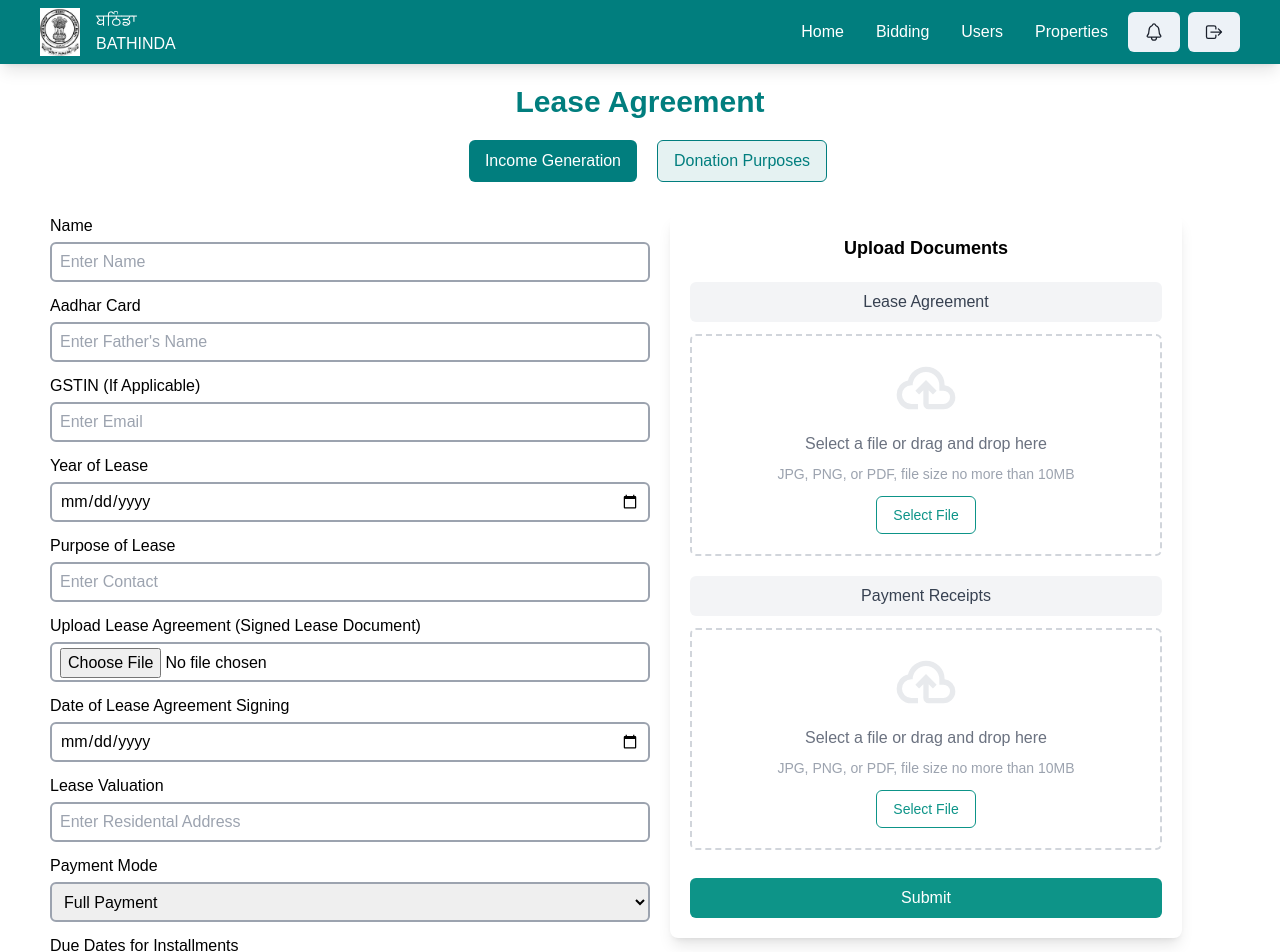
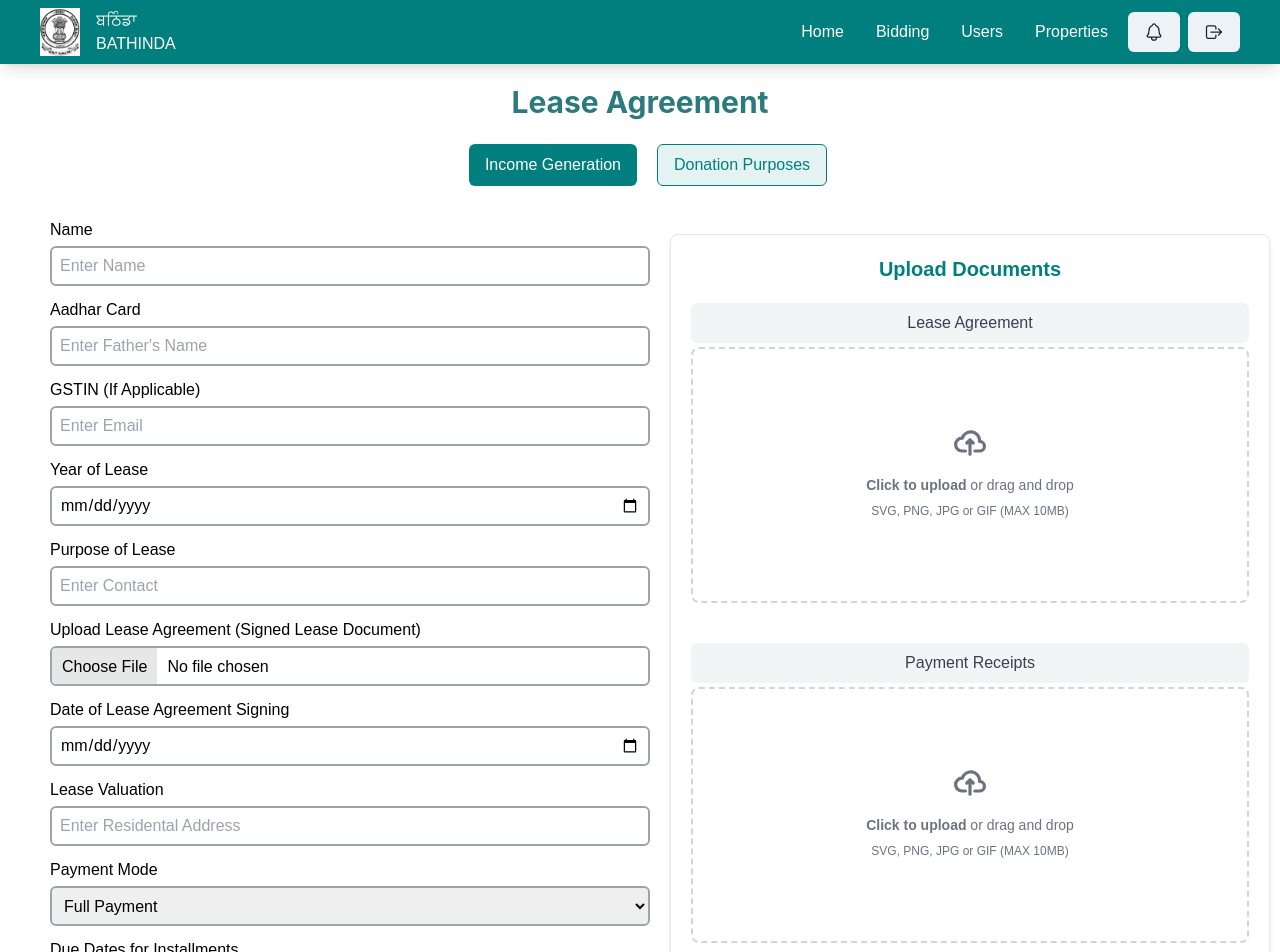
Before and after one commit to Navraj86/RCS_Frontend, a React (Vite) app: page /leaseagreement in a window 1280 px wide. Shown: the top 952 px of the page. Built offline with nearby package versions, Linux system fonts and the light colour scheme.

Commit message:
buttons set and lease agreement form

```diff
--- a/src/components/IncomeGeneration.jsx
+++ b/src/components/IncomeGeneration.jsx
@@ -1,5 +1,6 @@
-import React from 'react'
+import React from "react";
 import cloudSvg from "../assets/cloud_upload_24dp_E8EAED_FILL0_wght400_GRAD0_opsz24.svg";
+import "../index.css"
 
 const IncomeGeneration = () => {
   return (
@@ -11,7 +12,7 @@ const IncomeGeneration = () => {
             <input
               required
               type="text"
-                className="h-10 border-2 border-gray-400 rounded-md px-2 focus:outline-none focus:border-teal-600 focus:shadow-md"
+              className="h-10 border-2 border-gray-400 rounded-md px-2 focus:outline-none focus:border-teal-600 "
               placeholder="Enter Name"
             />
           </div>
@@ -21,7 +22,7 @@ const IncomeGeneration = () => {
             <input
               required
               type="number"
-                className="h-10 border-2 border-gray-400 rounded-md px-2 focus:outline-none focus:border-teal-600 focus:shadow-md"
+              className="h-10 border-2 border-gray-400 rounded-md px-2 focus:outline-none focus:border-teal-600 "
               placeholder="Enter Father's Name"
             />
           </div>
@@ -31,7 +32,7 @@ const IncomeGeneration = () => {
             <input
               required
               type="number"
-                className="h-10 border-2 border-gray-400 rounded-md px-2 focus:outline-none focus:border-teal-600 focus:shadow-md"
+              className="h-10 border-2 border-gray-400 rounded-md px-2 focus:outline-none focus:border-teal-600 "
               placeholder="Enter Email"
             />
           </div>
@@ -40,7 +41,7 @@ const IncomeGeneration = () => {
             <input
               required
               type="date"
-                className="h-10 border-2 border-gray-400 rounded-md px-2 focus:outline-none focus:border-teal-600 focus:shadow-md"
+              className="h-10 border-2 border-gray-400 rounded-md px-2 focus:outline-none focus:border-teal-600 "
               placeholder="Enter Aadhar Card"
             />
           </div>
@@ -49,7 +50,7 @@ const IncomeGeneration = () => {
             <input
               required
               type="text"
-                className="h-10 border-2 border-gray-400 rounded-md px-2 focus:outline-none focus:border-teal-600 focus:shadow-md"
+              className="h-10 border-2 border-gray-400 rounded-md px-2 focus:outline-none focus:border-teal-600 "
               placeholder="Enter Contact"
             />
           </div>
@@ -60,7 +61,7 @@ const IncomeGeneration = () => {
             <input
               required
               type="file"
-                className="h-10 py-1 border-2 border-gray-400 rounded-md px-2 focus:outline-none focus:border-teal-600 focus:shadow-md"
+
               placeholder="Enter Residental Address"
             />
           </div>
@@ -69,7 +70,7 @@ const IncomeGeneration = () => {
             <input
               required
               type="date"
-                className="h-10 border-2 border-gray-400 rounded-md px-2 focus:outline-none focus:border-teal-600 focus:shadow-md"
+              className="h-10 border-2 border-gray-400 rounded-md px-2 focus:outline-none focus:border-teal-600 "
               placeholder="Enter Residental Address"
             />
           </div>
@@ -78,14 +79,14 @@ const IncomeGeneration = () => {
             <input
               required
               type="number"
-                className="h-10 border-2 border-gray-400 rounded-md px-2 focus:outline-none focus:border-teal-600 focus:shadow-md"
+              className="h-10 border-2 border-gray-400 rounded-md px-2 focus:outline-none focus:border-teal-600 "
               placeholder="Enter Residental Address"
             />
           </div>
           <div className="mb-3 flex flex-col gap-1">
             <label>Payment Mode</label>
             <select
-                className="h-10 border-2 border-gray-400 rounded-md px-2 focus:outline-none focus:border-teal-600 focus:shadow-md"
+              className="h-10 border-2 border-gray-400 rounded-md px-2 focus:outline-none focus:border-teal-600 "
               name="paymentMode"
               id=""
             >
@@ -98,7 +99,7 @@ const IncomeGeneration = () => {
             <input
               required
               type="date"
-                className="h-10 border-2 border-gray-400 rounded-md px-2 focus:outline-none focus:border-teal-600 focus:shadow-md"
+              className="h-10 border-2 border-gray-400 rounded-md px-2 focus:outline-none focus:border-teal-600 "
               placeholder="Enter Residental Address"
             />
           </div>
@@ -107,66 +108,110 @@ const IncomeGeneration = () => {
             <input
               required
               type="text"
-                className="h-10 border-2 border-gray-400 rounded-md px-2 focus:outline-none focus:border-teal-600 focus:shadow-md"
+              className="h-10 border-2 border-gray-400 rounded-md px-2 focus:outline-none focus:border-teal-600 "
               placeholder="Enter Residental Address"
             />
           </div>
         </form>
       </div>
 
-        <div className="w-[600px] mt-8 ">
-          <div className="bg-white w-full max-w-lg rounded-lg shadow-lg p-5">
+      <div className="w-[600px] mt-12">
+        <div className="bg-white w-[600px] rounded-lg p-5 border border-gray-200 shadow-md">
           <div className="text-center">
-              <h1 className="text-lg font-bold">Upload Documents</h1>
+            <h1 className="text-xl font-bold text-[#017e7e]">Upload Documents</h1>
           </div>
 
           <div className="mt-5">
             <h2 className="text-gray-700 font-medium text-center py-2 bg-gray-100 rounded-md">
               Lease Agreement
             </h2>
-              <div className="border-dashed border-2 border-gray-300 rounded-md p-5 text-center mt-3">
-                <div className="text-gray-500">
-                  <div className="flex justify-center mb-3">
-                    <img className="w-16" src={cloudSvg} alt="" />
-                  </div>
-                  <p>Select a file or drag and drop here</p>
-                  <p className="text-sm text-gray-400 mt-2">
-                    JPG, PNG, or PDF, file size no more than 10MB
+            {/*--------- Drag & Drop --------*/}
+            <div class="flex items-center justify-center w-full mt-1">
+              <label
+                for="dropzone-file"
+                class=" flex flex-col items-center justify-center w-full h-64 border-2 border-gray-300 border-dashed rounded-lg cursor-pointer  hover:bg-gray-50 dark:border-gray-400 dark:hover:border-gray-500 "
+              >
+                <div class="flex flex-col items-center justify-center pt-5 pb-6">
+                  <svg
+                    class="w-8 h-8 mb-4 text-gray-500 dark:text-gray-400"
+                    aria-hidden="true"
+                    xmlns="http://www.w3.org/2000/svg"
+                    fill="none"
+                    viewBox="0 0 20 16"
+                  >
+                    <path
+                      stroke="currentColor"
+                      stroke-linecap="round"
+                      stroke-linejoin="round"
+                      stroke-width="2"
+                      d="M13 13h3a3 3 0 0 0 0-6h-.025A5.56 5.56 0 0 0 16 6.5 5.5 5.5 0 0 0 5.207 5.021C5.137 5.017 5.071 5 5 5a4 4 0 0 0 0 8h2.167M10 15V6m0 0L8 8m2-2 2 2"
+                    />
+                  </svg>
+                  <p class="mb-2 text-sm text-gray-500 dark:text-gray-400">
+                    <span class="font-semibold">Click to upload</span> or drag
+                    and drop
+                  </p>
+                  <p class="text-xs text-gray-500 dark:text-gray-400">
+                    SVG, PNG, JPG or GIF (MAX 10MB)
                   </p>
                 </div>
-                <button className=" border border-teal-600 text-teal-600 mt-3 py-2 px-4 rounded-md text-sm">
-                  Select File
+                <input id="dropzone-file" type="file" class="hidden" />
+              </label>
+            </div>
+          </div>
+
+          <div className="mt-10">
+            <h2 className="text-gray-700 font-medium text-center py-2 bg-gray-100 rounded-md">
+              Payment Receipts
+            </h2>
+
+            {/*--------- Drag & Drop --------*/}
+            <div class="flex items-center justify-center w-full mt-1">
+              <label
+                for="dropzone-file"
+                class=" flex flex-col items-center justify-center w-full h-64 border-2 border-gray-300 border-dashed rounded-lg cursor-pointer hover:bg-gray-50 dark:border-gray-400 dark:hover:border-gray-500 "
+              >
+                <div class="flex flex-col items-center justify-center pt-5 pb-6">
+                  <svg
+                    class="w-8 h-8 mb-4 text-gray-500 dark:text-gray-400"
+                    aria-hidden="true"
+                    xmlns="http://www.w3.org/2000/svg"
+                    fill="none"
+                    viewBox="0 0 20 16"
+                  >
+                    <path
+                      stroke="currentColor"
+                      stroke-linecap="round"
+                      stroke-linejoin="round"
+                      stroke-width="2"
+                      d="M13 13h3a3 3 0 0 0 0-6h-.025A5.56 5.56 0 0 0 16 6.5 5.5 5.5 0 0 0 5.207 5.021C5.137 5.017 5.071 5 5 5a4 4 0 0 0 0 8h2.167M10 15V6m0 0L8 8m2-2 2 2"
+                    />
+                  </svg>
+                  <p class="mb-2 text-sm text-gray-500 dark:text-gray-400">
+                    <span class="font-semibold">Click to upload</span> or drag
+                    and drop
+                  </p>
+                  <p class="text-xs text-gray-500 dark:text-gray-400">
+                    SVG, PNG, JPG or GIF (MAX 10MB)
+                  </p>
+                </div>
+                <input id="dropzone-file" type="file" class="hidden" />
+              </label>
+            </div>
+          </div>
+
+        </div>
+          <div className="mt-5">
+            <button
+              type="submit"
+              className="rounded-md w-full h-10 text-white bg-[#017e7e] hover:bg-[#007171] active:bg-[#006464] mt-2"
+            >
+              Submit
             </button>
           </div>
       </div>
+    </div>
+  );
+};
 
-            <div className="mt-5">
-              <h2 className="text-gray-700 font-medium text-center py-2 bg-gray-100 rounded-md">
-                Payment Receipts
-              </h2>
-              <div className="border-dashed border-2 border-gray-300 rounded-md p-5 text-center mt-3">
-                <div className="text-gray-500">
-                  <div className="flex justify-center mb-3">
-                    <img className="w-16" src={cloudSvg} alt="" />
-                  </div>
-                  <p>Select a file or drag and drop here</p>
-                  <p className="text-sm text-gray-400 mt-2">
-                    JPG, PNG, or PDF, file size no more than 10MB
-                  </p>
-                </div>
-                <button className=" border border-teal-600 text-teal-600 mt-3 py-2 px-4 rounded-md text-sm">
-                  Select File
-                </button>
-              </div>
-            </div>
-
-            <div className="mt-5">
-            <button type='submit' className='rounded-md w-full h-10 text-white bg-teal-600 mt-2'>Submit</button>
-            </div>
-          </div>
-        </div>
-      </div>
-  )
-}
-
-export default IncomeGeneration
+export default IncomeGeneration;
--- a/src/index.css
+++ b/src/index.css
@@ -5,3 +5,22 @@
 .navstyle {
     @apply relative font-normal text-white after:content-[''] after:absolute after:w-full after:scale-x-0 after:h-[1.5px] after:-bottom-1 after:left-0 after:bg-white after:origin-left hover:after:scale-x-100 after:transition-transform after:duration-500
 }
+
+input[type="file"]::file-selector-button {
+    background-color: rgb(231, 231, 231);
+    color: black;
+    padding: 7px 10px;
+    border: none;
+    margin-right: 10px;
+}
+
+input[type="file"]{
+    width: 100%;
+    height: 40px;
+    border: 2px solid rgb(156 163 175);
+    border-radius: 6px;
+}
+
+input[type="file"]:focus{
+    border-color: #0d9488;
+}
--- a/src/pages/AddUser.jsx
+++ b/src/pages/AddUser.jsx
@@ -1,13 +1,24 @@
-import { Button, ButtonGroup, WrapItem } from "@chakra-ui/react";
+import {
+  Heading,
+} from "@chakra-ui/react";
 
 const AddUser = () => {
   return (
-    <div className="w-[600px] ms-10">
-      <h1 className="text-2xl font-bold mb-2 text-center mt-5">Add User</h1>
+    <div className="w-[600px] ms-20">
+      <Heading
+        className="mt-5"
+        as="h1"
+        size="lg"
+        textAlign="center"
+        mb={6}
+        color="teal.600"
+      >
+        Add User
+      </Heading>
       <form action="">
         <div className="mb-3 flex flex-col gap-1">
           <label>Name</label>
-          <input required type="text" className="h-10 border-2 border-gray-400 rounded-md px-2 focus:outline-none focus:border-teal-600 focus:shadow-md" placeholder="Enter Name" />
+          <input required type="text" className="h-10 border-2 border-gray-400 rounded-md px-2 focus:outline-none focus:border-teal-600 " placeholder="Enter Name" />
         </div>
 
         <div className="mb-3 flex flex-col gap-1">
@@ -15,7 +26,7 @@ const AddUser = () => {
           <input
             required
             type="text"
-            className="h-10 border-2 border-gray-400 rounded-md px-2 focus:outline-none focus:border-teal-600 focus:shadow-md"
+            className="h-10 border-2 border-gray-400 rounded-md px-2 focus:outline-none focus:border-teal-600 "
             placeholder="Enter Father's Name"
           />
         </div>
@@ -25,7 +36,7 @@ const AddUser = () => {
           <input
             required
             type="email"
-            className="h-10 border-2 border-gray-400 rounded-md px-2 focus:outline-none focus:border-teal-600 focus:shadow-md"
+            className="h-10 border-2 border-gray-400 rounded-md px-2 focus:outline-none focus:border-teal-600 "
             placeholder="Enter Email"
           />
         </div>
@@ -34,7 +45,7 @@ const AddUser = () => {
           <input
             required
             type="number"
-            className="h-10 border-2 border-gray-400 rounded-md px-2 focus:outline-none focus:border-teal-600 focus:shadow-md"
+            className="h-10 border-2 border-gray-400 rounded-md px-2 focus:outline-none focus:border-teal-600 "
             placeholder="Enter Aadhar Card"
           />
         </div>
@@ -43,7 +54,7 @@ const AddUser = () => {
           <input
             required
             type="number"
-            className="h-10 border-2 border-gray-400 rounded-md px-2 focus:outline-none focus:border-teal-600 focus:shadow-md"
+            className="h-10 border-2 border-gray-400 rounded-md px-2 focus:outline-none focus:border-teal-600 "
             placeholder="Enter Contact"
           />
         </div>
@@ -52,12 +63,12 @@ const AddUser = () => {
           <input
             required
             type="text"
-            className="h-10 border-2 border-gray-400 rounded-md px-2 focus:outline-none focus:border-teal-600 focus:shadow-md"
+            className="h-10 border-2 border-gray-400 rounded-md px-2 focus:outline-none focus:border-teal-600 "
             placeholder="Enter Residental Address"
           />
         </div>
 
-        <button type='submit' className='rounded-md w-full h-10 text-white bg-teal-600 mb-40 mt-2'>Submit</button>
+        <button type='submit' className='rounded-md w-full h-10 text-white bg-[#017e7e] hover:bg-[#007171] active:bg-[#006464] mt-2'>Submit</button>
       </form>
     </div>
   );
--- a/src/pages/LeaseAgreement.jsx
+++ b/src/pages/LeaseAgreement.jsx
@@ -1,7 +1,7 @@
-import { NavLink } from "react-router-dom";
 import { useState } from "react";
 import IncomeGeneration from "../components/IncomeGeneration";
 import DonationPurpose from "../components/DonationPurpose";
+import { Heading } from "@chakra-ui/react";
 
 const LeaseAgreement = () => {
   const [activeComp, setActiveComp] = useState("A");
@@ -16,19 +16,35 @@ const LeaseAgreement = () => {
 
   return (
     <>
-
-      <h1 className="text-3xl font-bold mb-2 text-center items-center mt-5 text-[#017e7e]">
+      <Heading
+        className="mt-5"
+        as="h1"
+        size="lg"
+        textAlign="center"
+        mb={6}
+        color="teal.600"
+      >
         Lease Agreement
-      </h1>
+      </Heading>
 
       <div className="flex justify-center ms-20 mt-5">
-        <button onClick={() => Income()} className={`rounded-md px-4 py-2 me-5 ${activeComp === 'A'? "bg-[#017E7E] text-white" : "bg-[#e5f2f2] text-[#017e7e] border border-[#017e7e]" }`}>Income Generation</button>
-        <button onClick={() => Donation()} className={`rounded-md px-4 py-2 me-16 ${activeComp === 'B'? "bg-[#017E7E] text-white" : "bg-[#e5f2f2] text-[#017e7e] border border-[#017e7e]" }`}>Donation Purposes</button>
+        <button
+          onClick={() => Income()}
+          className={`rounded-md px-4 py-2 me-5 ${activeComp === "A" ? "bg-[#017E7E] text-white" : "bg-[#e5f2f2] text-[#017e7e] border border-[#017e7e]"}`}
+        >
+          Income Generation
+        </button>
+        <button
+          onClick={() => Donation()}
+          className={`rounded-md px-4 py-2 me-16 ${activeComp === "B" ? "bg-[#017E7E] text-white" : "bg-[#e5f2f2] text-[#017e7e] border border-[#017e7e]"}`}
+        >
+          Donation Purposes
+        </button>
       </div>
-    <div className="ms-10">
-      {activeComp === "A" && <IncomeGeneration />}
-      {activeComp === "B" && <DonationPurpose />}
-    </div>
+      <div className="ms-10">
+        {activeComp === "A" && <IncomeGeneration />}
+        {activeComp === "B" && <DonationPurpose />}
+      </div>
     </>
   );
 };
```
Also changed, not shown: src/components/DonationPurpose.jsx (+21 -21 lines), src/components/PropertyForm.jsx (+62 -11 lines), src/components/PropertyUpload.jsx (+14 -6 lines), src/assets/upload.png (deleted). Lines whose indentation alone changed are shown as unchanged.
